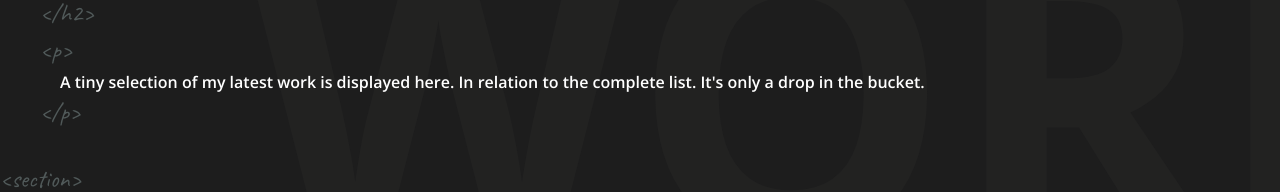
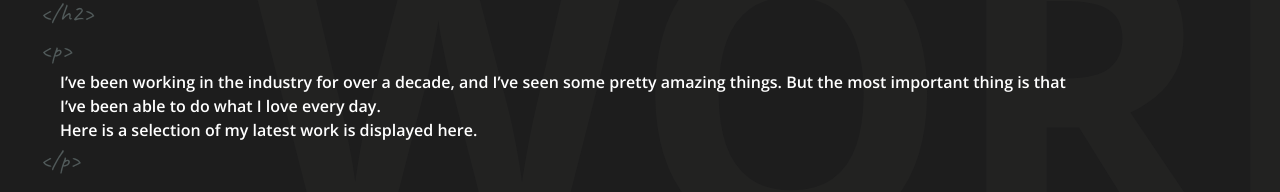
Before and after one commit to nikhilgupta58/portfolio3.0, a React (Vite) app: page / in a window 1280 px wide. Shown: the part 918-1110 px from the top of the page. Built offline with nearby package versions, Linux system fonts and the light colour scheme; no server answers.

Commit message:
version update

```diff
--- a/src/pages/Dashboard.tsx
+++ b/src/pages/Dashboard.tsx
@@ -34,14 +34,16 @@ const DashboardProject = () => {
         </Flex>
         <HtmlTag tag="<p>" ml={{ base: "20px", md: "40px" }} />
         <Text
-          w={{ base: "80vw", xl: "60vw" }}
+          w={{ base: "90vw", sm: "80vw", xl: "60vw" }}
           fontSize={{ base: "15px", md: "16px" }}
           color={"white"}
           ml={{ base: "30px", md: "60px" }}
           fontWeight={600}
         >
-          A tiny selection of my latest work is displayed here. In relation to
-          the complete list. It's only a drop in the bucket.
+          I’ve been working in the industry for over a decade, and I’ve seen
+          some pretty amazing things. But the most important thing is that I’ve
+          been able to do what I love every day. <br />
+          Here is a selection of my latest work is displayed here.
         </Text>
         <HtmlTag tag="</p>" ml={{ base: "20px", md: "40px" }} />
       </Flex>
```
